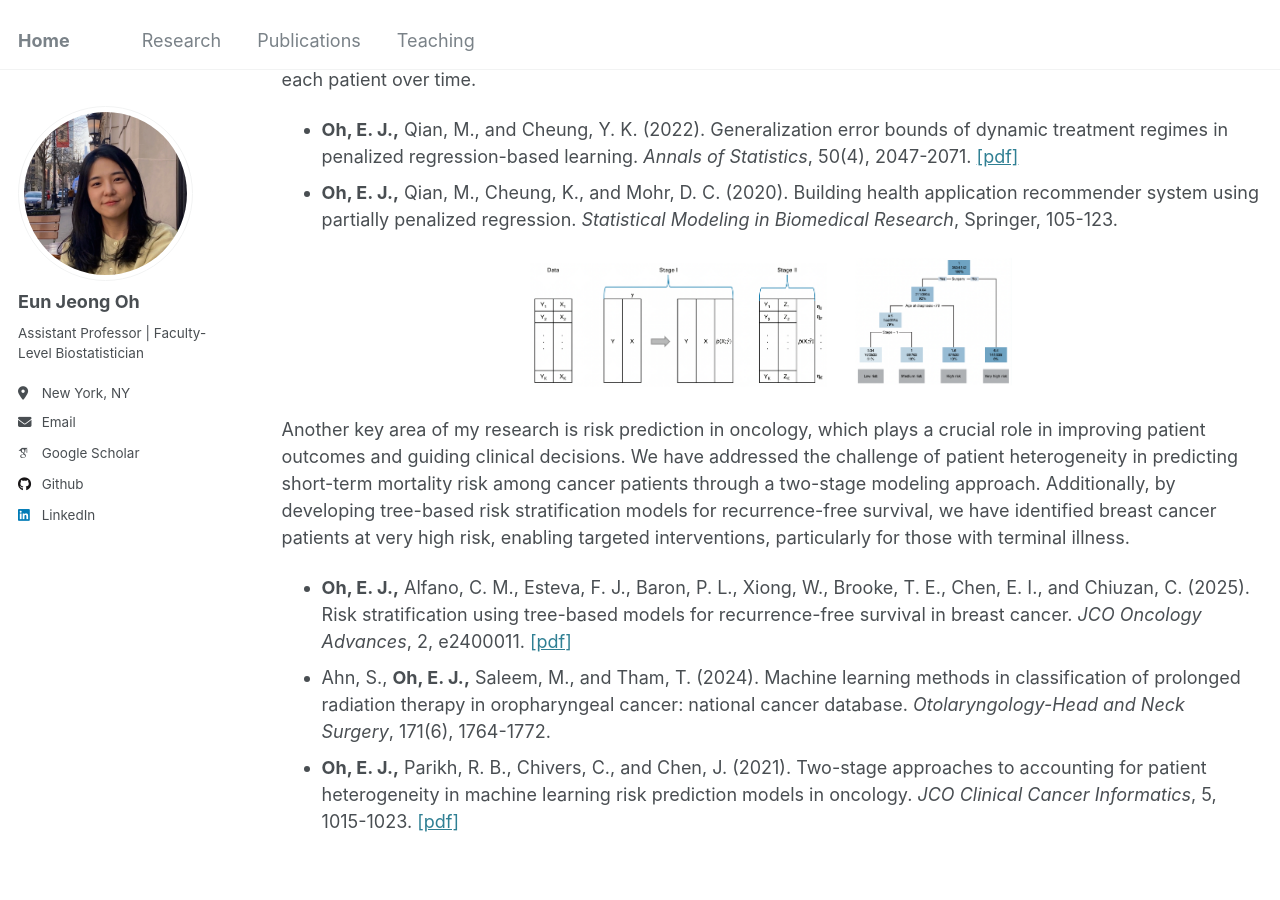
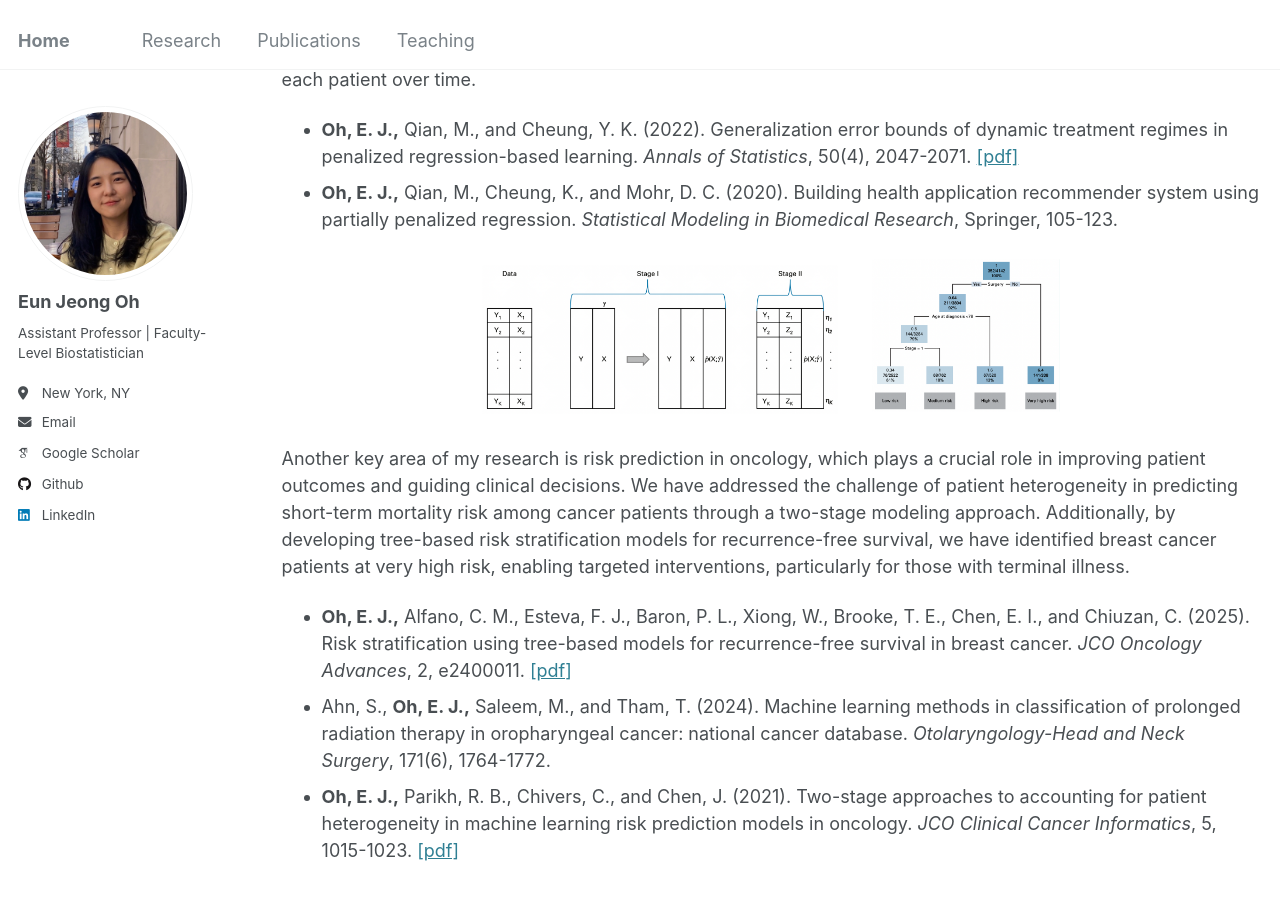
Before and after one commit to oheunj/oheunj.github.io, a Jekyll site: the page built from _pages/research.md, in a window 1280 px wide and 900 px high, scrolled down 343 px. Built offline with Jekyll 4.4.1, drawn with Linux system fonts in a browser that asks for light colours; some web fonts are replaced.

Commit message:
Update research.md

```diff
--- a/_pages/research.md
+++ b/_pages/research.md
@@ -22,7 +22,7 @@ Personalized medicine typically takes one of two forms: (i) identifying subgroup
 
 
 <div style="text-align: center;">
-  <img src="/images/myfig2.png" style="width: 50%;">
+  <img src="/images/myfig2.png" style="width: 60%;">
 </div>
 
 Another key area of my research is risk prediction in oncology, which plays a crucial role in improving patient outcomes and guiding clinical decisions. We have addressed the challenge of patient heterogeneity in predicting short-term mortality risk among cancer patients through a two-stage modeling approach. Additionally, by developing tree-based risk stratification models for recurrence-free survival, we have identified breast cancer patients at very high risk, enabling targeted interventions, particularly for those with terminal illness.
```
